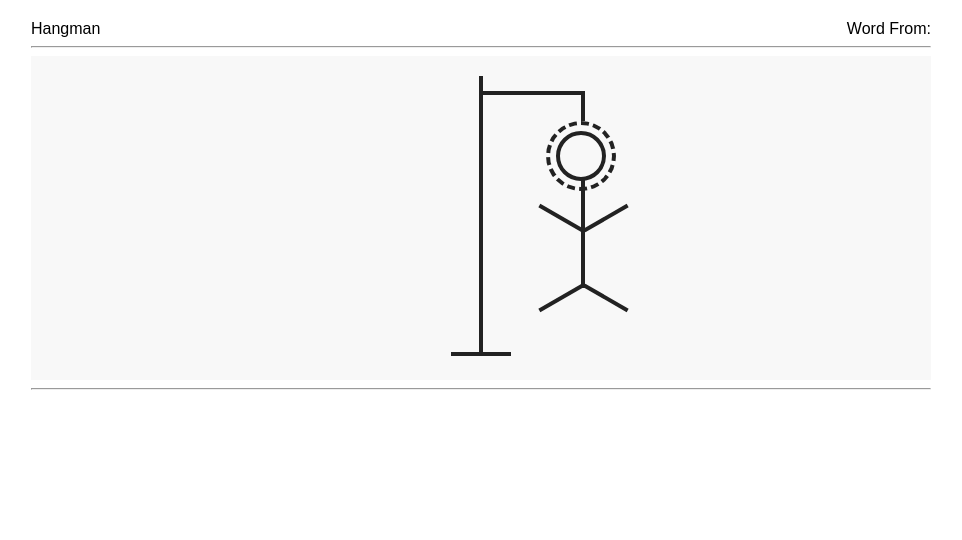
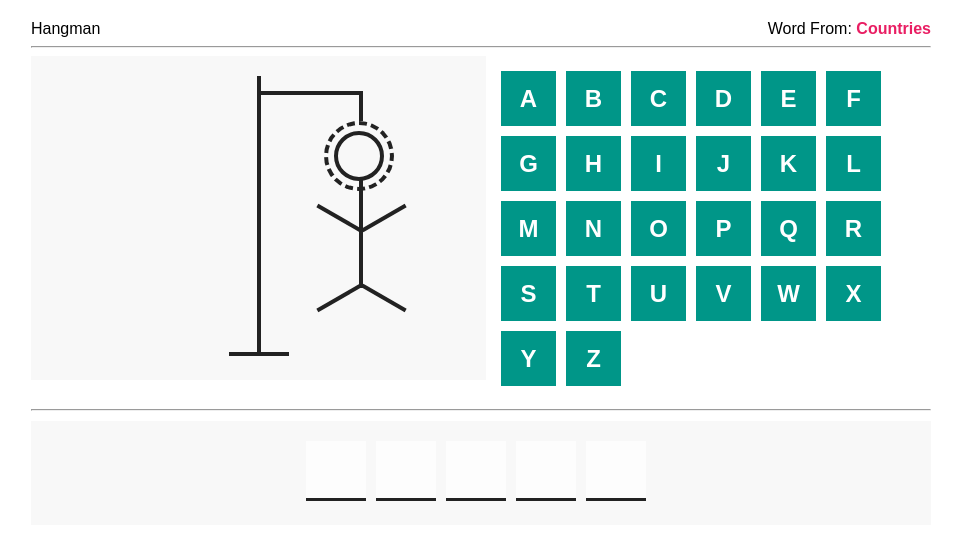
Before and after one commit to ahmedya3ser8/Front-End-Tutorials, a plain HTML site: page Hangman-Game/index.html in a window 1280 px wide. Shown: the whole page, without its empty margins (159-1121 px from the left). Drawn offline with Linux system fonts and the light colour scheme.

Commit message:
Creating Half Of The Project

```diff
--- a/Hangman-Game/main.css
+++ b/Hangman-Game/main.css
@@ -140,3 +140,65 @@ body {
   left: 130px;
   transform: rotate(30deg);
 }
+
+.letters {
+  display: flex;
+  flex-wrap: wrap;
+  gap: 10px;
+  flex: 1;
+  padding: 15px;
+}
+
+.letters .letter-box {
+  width: 55px;
+  height: 55px;
+  background-color: #009688;
+  color: #fff;
+  font-size: 24px;
+  text-transform: uppercase;
+  font-weight: bold;
+  cursor: pointer;
+  display: flex;
+  justify-content: center;
+  align-items: center;
+}
+
+.letters-guess {
+  margin: 10px auto;
+  background-color: #f8f8f8;
+  padding: 20px;
+  display: flex;
+  justify-content: center;
+  min-height: 104px;
+}
+
+.letters-guess span {
+  width: 60px;
+  height: 60px;
+  font-size: 24px;
+  text-align: center;
+  margin-right: 10px;
+  text-transform: uppercase;
+  background-color: #fdfdfd;
+  font-weight: bold;
+  line-height: 60px;
+  border-bottom: 3px solid #222;
+  transition: 0.3s;
+}
+
+.letters-guess span.has-space {
+  background-color: none;
+  border-bottom: none;
+  position: relative;
+}
+
+.letters-guess span.has-space::before {
+  content: "";
+  position: absolute;
+  width: 20px;
+  height: 4px;
+  background-color: #222;
+  left: 50%;
+  top: 50%;
+  transform: translate(-50%, -50%);
+}
--- a/Hangman-Game/main.js
+++ b/Hangman-Game/main.js
@@ -0,0 +1,42 @@
+let letters = "abcdefghijklmnopqrstuvwxyz";
+
+let lettersArray = Array.from(letters);
+
+let lettersContainers = document.querySelector(".letters");
+
+lettersArray.forEach(letter => {
+  let span = document.createElement("span");
+  let spanText = document.createTextNode(letter);
+  span.appendChild(spanText);
+  span.className = "letter-box";
+  lettersContainers.appendChild(span);
+});
+
+const words = {
+  programming: ["php", "javascript", "go", "scala", "fortran", "r", "mysql", "python"],
+  movies: ["Prestige", "Inception", "Parasite", "Interstellar", "Whiplash", "Memento", "Coco", "Up"],
+  people: ["Albert Einstein", "Hitchcock", "Alexander", "Cleopatra", "Mahatma Ghandi"],
+  countries: ["Syria", "Palestine", "Yemen", "Egypt", "Bahrain", "Qatar"]
+}
+
+let allKeys = Object.keys(words);
+let randomPropNumber = Math.floor(Math.random() * allKeys.length);
+let randomPropName = allKeys[randomPropNumber];
+let randomPropValue = words[randomPropName];
+
+let randomValueNumber = Math.floor(Math.random() * randomPropValue.length);
+let randomValueName = randomPropValue[randomValueNumber];
+
+document.querySelector(".game-info .category span").innerHTML = randomPropName;
+
+let lettersGuessContainer = document.querySelector(".letters-guess");
+
+let lettersAndSpace = Array.from(randomValueName);
+
+lettersAndSpace.forEach(letter => {
+  let emptySpan = document.createElement("span");
+  if (letter === " ") {
+    emptySpan.className = "has-space";
+  }
+  lettersGuessContainer.appendChild(emptySpan);
+});
```
